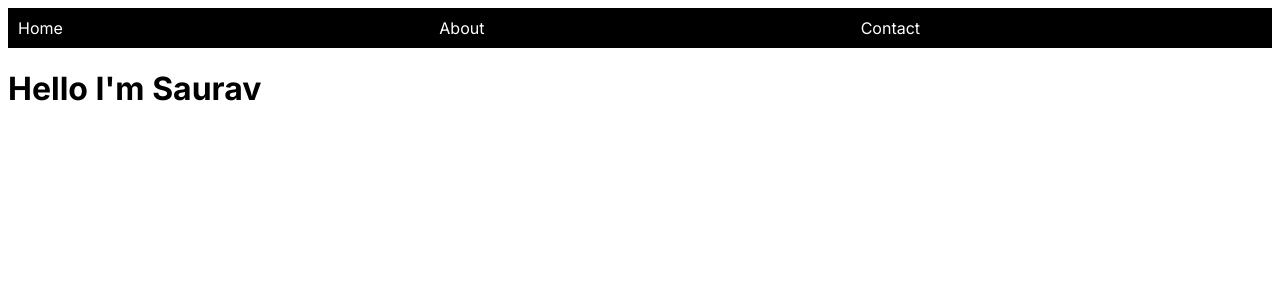
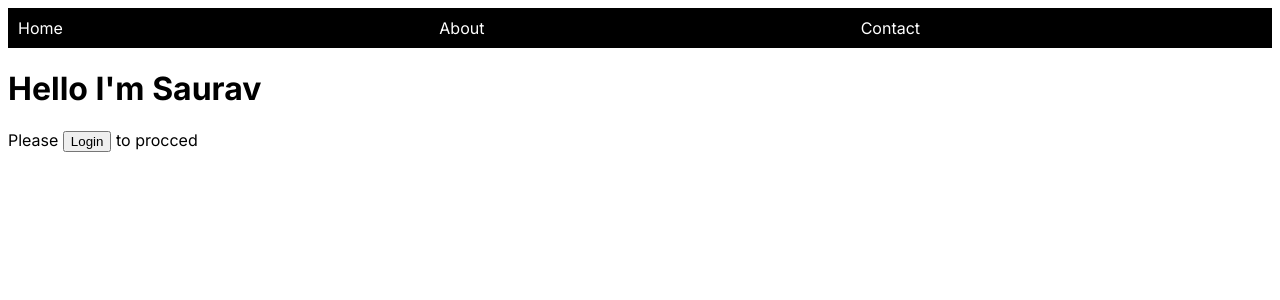
Before and after one commit to itsSarv/React-basic, a Next.js app in the folder my-app/: page / in a window 1280 px wide. Shown: the top 300 px of the page. Built offline with nearby package versions, Linux system fonts and the light colour scheme.

Commit message:
Learning Link tag of Next

```diff
--- a/my-app/src/app/page.js
+++ b/my-app/src/app/page.js
@@ -1,13 +1,17 @@
+import Link from 'next/link'
+
 const app = ()=>{
   const navitem = ["Home", "About", "Contact"];
   return(
     <div>
+
     <div style={{display:"flex"}}>
           {navitem.map((item, id)=>{
             return <div className="navitem">{item}</div>
           })}
     </div>
       <h1>Hello I'm Saurav</h1>
+      Please <Link href="/login"><button>Login</button></Link> to procced
     </div>
   )
 }
```
